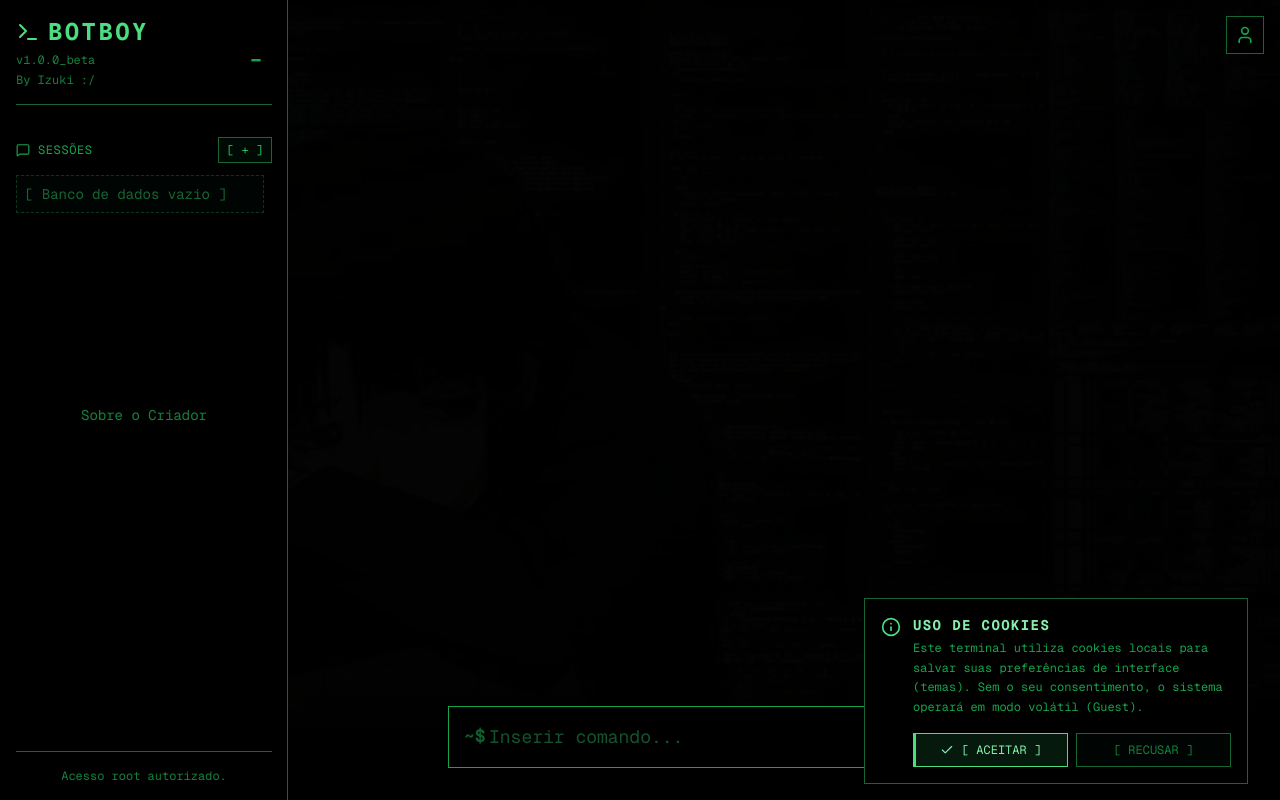
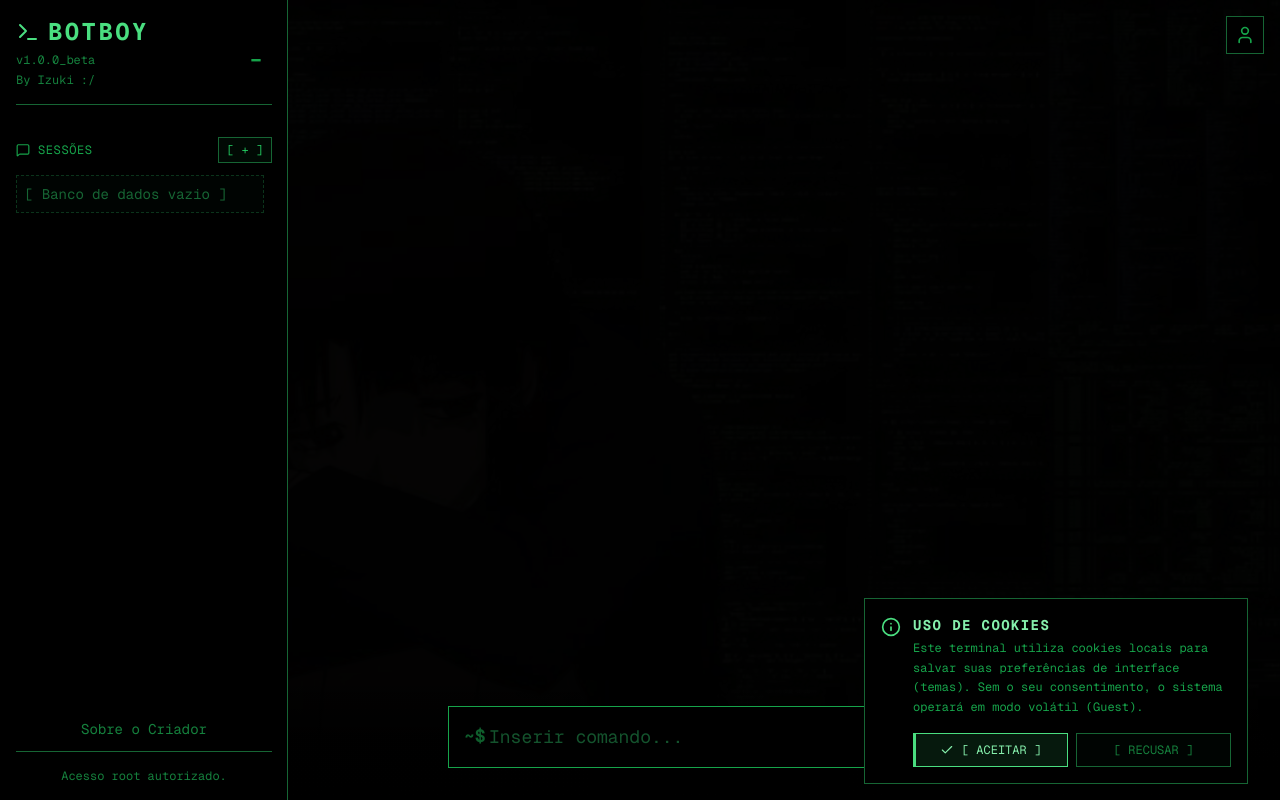
Before and after one commit to Izukill/Botboy-AI, a Next.js app: page / in a window 1280 px wide. Built offline with nearby package versions, Linux system fonts and the light colour scheme.

Commit message:
fix: fail dockerfile e center de link portfolio no sidebar

```diff
--- a/app/components/Sidebar.tsx
+++ b/app/components/Sidebar.tsx
@@ -158,7 +158,8 @@ export default function Sidebar({
             </div>
           </div>
 
-          <div className="mt-44 mb-3 pt-4 text-sm text-sys-muted text-center hover:text-sys-accent transition-colors">
+          <div className="mt-auto flex flex-col">
+            <div className="mb-3 pt-4 text-sm text-sys-muted text-center hover:text-sys-accent transition-colors">
               <a
                   href="https://loretoportifolio.vercel.app/"
                   target="_blank"
@@ -167,8 +168,10 @@ export default function Sidebar({
                 <p>Sobre o Criador</p>
               </a>
             </div>
-          <div className="mt-auto pt-4 border-t border-sys-border text-xs text-sys-muted text-center">
+
+            <div className="pt-4 border-t border-sys-border text-xs text-sys-muted text-center">
               <p>Acesso root autorizado.</p>
+            </div>
           </div>
         </div>
       </aside>
```
Also changed, not shown: 1 other file (tests, documents, lock files or other folders). Lines whose indentation alone changed are shown as unchanged.
